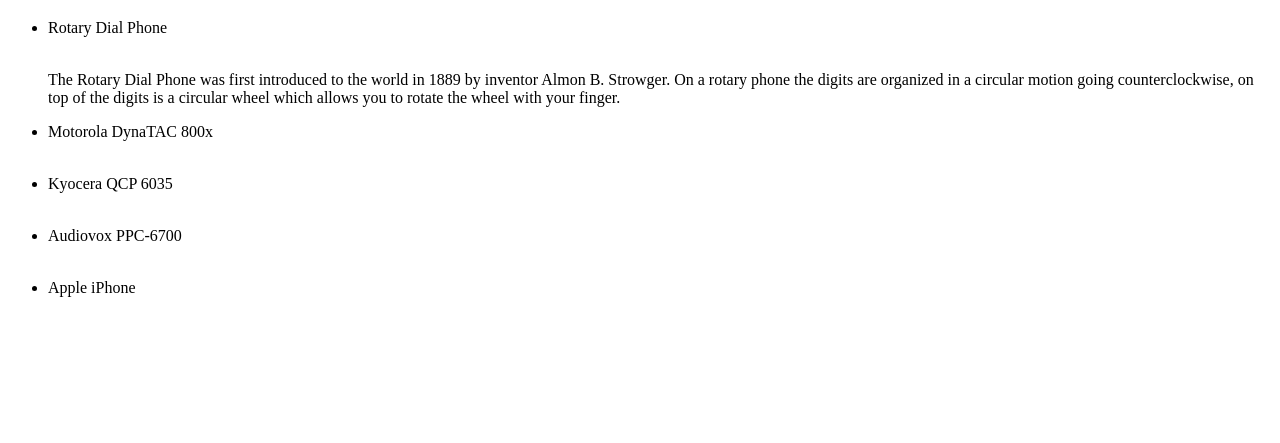
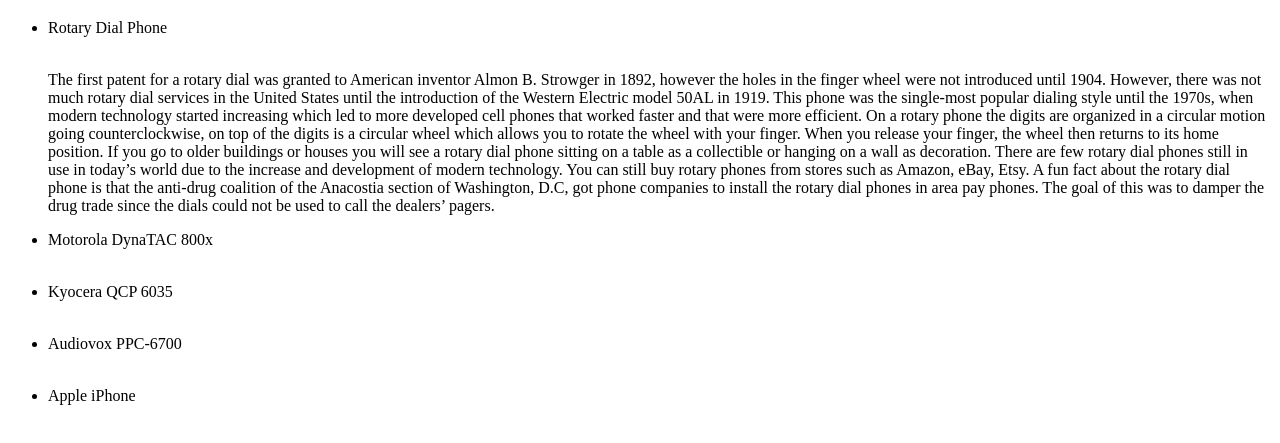
Before and after one commit to HaleyBrown1/Research, a plain HTML site: page index.html in a window 1280 px wide. Shown: the part 61-504 px from the top of the page. Drawn offline with Linux system fonts and the light colour scheme.

Commit message:
Update index.html
Added first paragraph

```diff
--- a/index.html
+++ b/index.html
@@ -11,7 +11,7 @@
     <ul>
         <li>Rotary Dial Phone</li>
             <img src="" alt="">
-            <p>The Rotary Dial Phone was first introduced to the world in 1889 by inventor Almon B. Strowger. On a rotary phone the digits are organized in a circular motion going counterclockwise, on top of the digits is a circular wheel which allows you to rotate the wheel with your finger.   </p>
+            <p>The first patent for a rotary dial was granted to American inventor Almon B. Strowger in 1892, however the holes in the finger wheel were not introduced until 1904. However, there was not much rotary dial services in the United States until the introduction of the Western Electric model 50AL in 1919. This phone was the single-most popular dialing style until the 1970s, when modern technology started increasing which led to more developed cell phones that worked faster and that were more efficient. On a rotary phone the digits are organized in a circular motion going counterclockwise, on top of the digits is a circular wheel which allows you to rotate the wheel with your finger. When you release your finger, the wheel then returns to its home position. If you go to older buildings or houses you will see a rotary dial phone sitting on a table as a collectible or hanging on a wall as decoration. There are few rotary dial phones still in use in today’s world due to the increase and development of modern technology. You can still buy rotary phones from stores such as Amazon, eBay, Etsy. A fun fact about the rotary dial phone is that the anti-drug coalition of the Anacostia section of Washington, D.C, got phone companies to install the rotary dial phones in area pay phones. The goal of this was to damper the drug trade since the dials could not be used to call the dealers’ pagers.  </p>
         <li>Motorola DynaTAC 800x</li>
             <img src="" alt="">
             <p></p>
```
